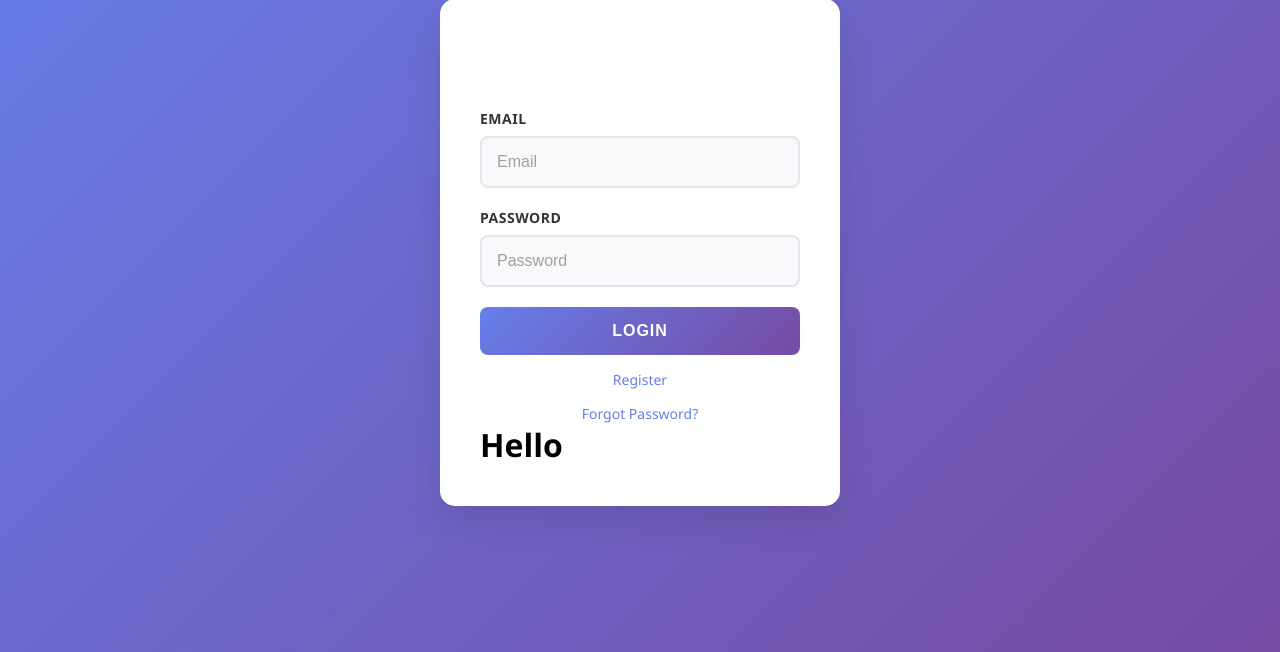
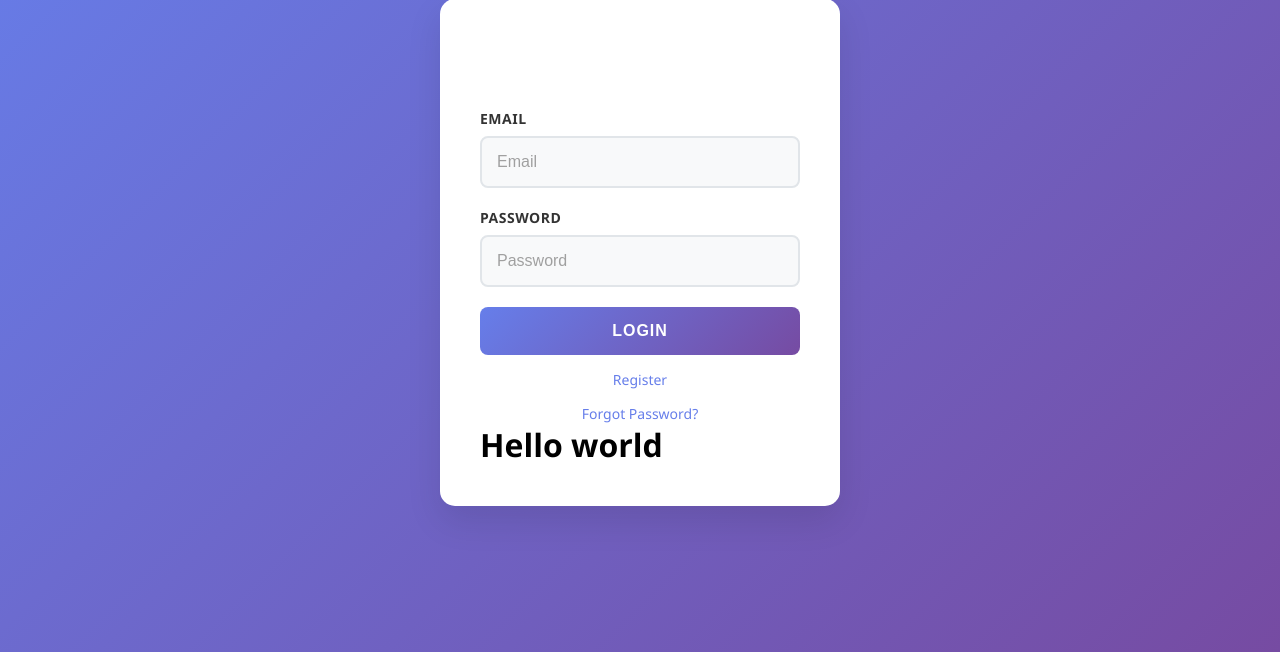
Before and after one commit to Mekbib19/FidelShare, a PHP site: page / in a window 1280 px wide. Shown: the part 148-800 px from the top of the page. Run offline with PHP 8.4, Linux system fonts and the light colour scheme.

Commit message:
Update index.php

```diff
--- a/FidelShare/index.php
+++ b/FidelShare/index.php
@@ -21,7 +21,7 @@ session_start();
 
         <a href="register.php">Register</a>
         <a href="forgot_password.php">Forgot Password?</a>
-        <h1>Hello</h1>
+        <h1>Hello world</h1>
     </form>
 </body>
 
```
